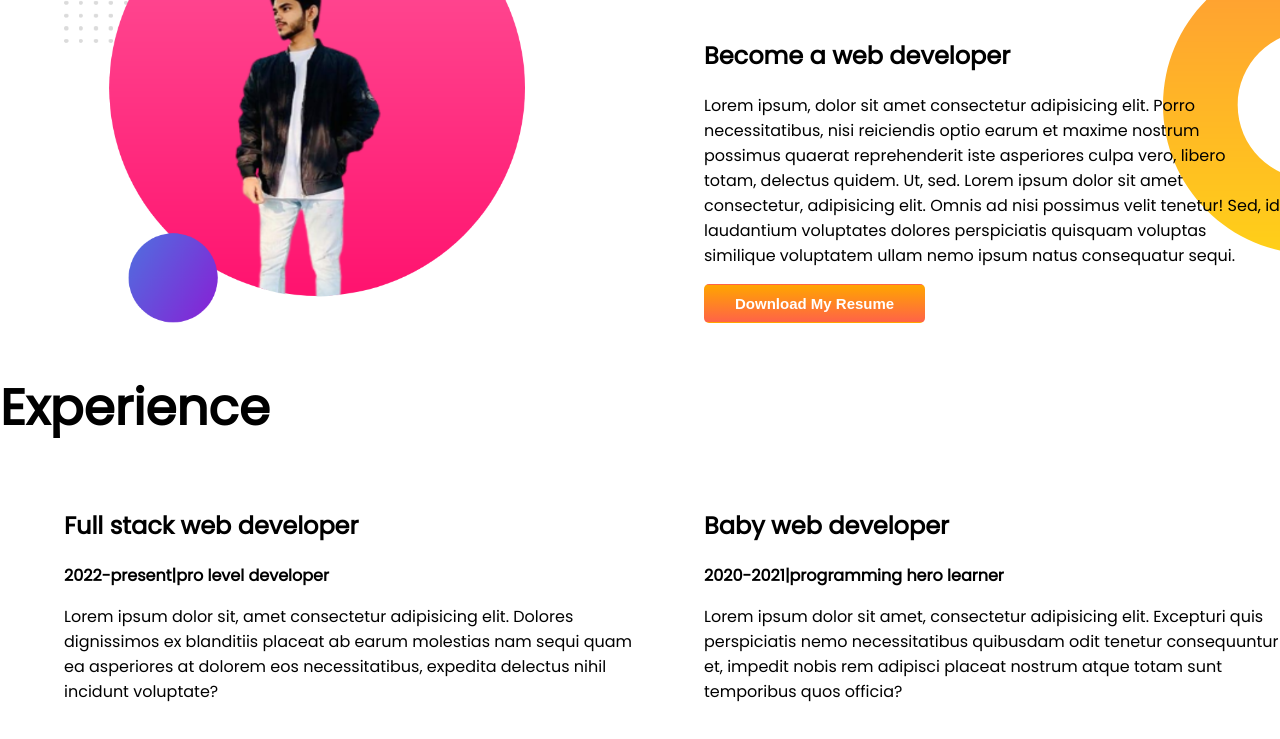
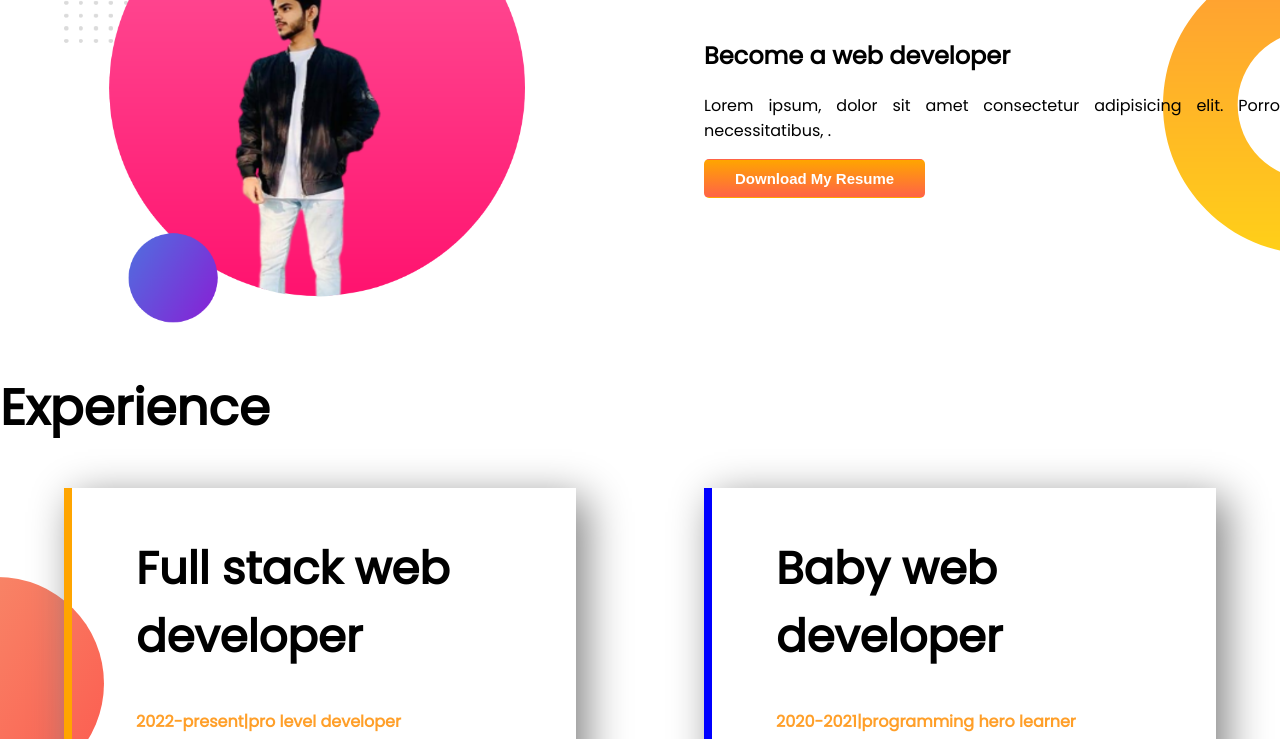
Before and after one commit to zayedutsho/developer-protfolio, a plain HTML site: page index.html in a window 1280 px wide. Shown: the part 672-1411 px from the top of the page. Drawn offline with Linux system fonts and the light colour scheme.

Commit message:
footer added

```diff
--- a/index.html
+++ b/index.html
@@ -45,14 +45,7 @@
         <div class="half-width">
             <h1>Dream Big</h1>
             <h2>Become a web developer</h2>
-            <p>Lorem ipsum, dolor sit amet consectetur adipisicing elit. Porro necessitatibus, nisi reiciendis optio
-                earum
-                et maxime nostrum possimus quaerat reprehenderit iste asperiores culpa vero, libero totam, delectus
-                quidem.
-                Ut, sed. Lorem ipsum dolor sit amet consectetur, adipisicing elit. Omnis ad nisi possimus velit tenetur!
-                Sed, id laudantium voluptates dolores perspiciatis quisquam voluptas similique voluptatem ullam nemo
-                ipsum
-                natus consequatur sequi.</p>
+            <p>Lorem ipsum, dolor sit amet consectetur adipisicing elit. Porro necessitatibus, .</p>
             <a href="#"> <button class="btn1">Download My
                     Resume</button></a>
         </div>
@@ -64,20 +57,20 @@
 
         <h1>Experience</h1>
 
-        <div class="flexiable-container">
+        <div class="flexiable-container ">
 
-            <div class="half-width">
+            <div class="half-width-1 er">
                 <h2>Full stack web developer</h2>
-                <strong>2022-present|pro level developer</strong>
+                <strong class="t1">2022-present|pro level developer</strong>
                 <p>Lorem ipsum dolor sit, amet consectetur adipisicing elit. Dolores dignissimos ex blanditiis placeat
                     ab
                     earum molestias nam sequi quam ea asperiores at dolorem eos necessitatibus, expedita delectus nihil
                     incidunt voluptate?</p>
             </div>
 
-            <div class="half-width">
+            <div class="half-width-1 er2">
                 <h2>Baby web developer</h2>
-                <strong>2020-2021|programming hero learner</strong>
+                <strong class="t1">2020-2021|programming hero learner</strong>
                 <p>Lorem ipsum dolor sit amet, consectetur adipisicing elit. Excepturi quis perspiciatis nemo
                     necessitatibus
                     quibusdam odit tenetur consequuntur et, impedit nobis rem adipisci placeat nostrum atque totam sunt
@@ -87,7 +80,14 @@
 
 
 
+
+
     </section>
+    <footer>
+
+        <p class="copyw8">© zayed utsho 2023, a Programming Hero initiative</p>
+    </footer>
+
 
 </body>
 
--- a/style.css
+++ b/style.css
@@ -20,6 +20,7 @@
 
     width: 50%;
     padding-left: 5%;
+    text-align: justify;
 }
 
 .half-width img {
@@ -50,3 +51,42 @@
 
 
 }
+
+.half-width-1 {
+
+    width: 40%;
+    margin-left: 5%;
+    margin-right: 5%;
+    padding-left: 5%;
+    padding-right: 5%;
+    padding-top: 10px;
+    padding-bottom: 80px;
+    box-shadow: 10px 10px 40px gray;
+
+
+}
+
+.half-width-1 h2 {
+    font-size: 45px;
+}
+
+.experience {
+    background-image: url(images/exp-bg.png);
+    background-repeat: no-repeat;
+    background-position: left;
+
+}
+
+
+.er {
+    border-left: 8px solid orange;
+}
+
+.er2 {
+    border-left: 8px solid blue;
+}
+
+.copyw8 {
+    text-align: center;
+    margin-top: 100px;
+}
```
